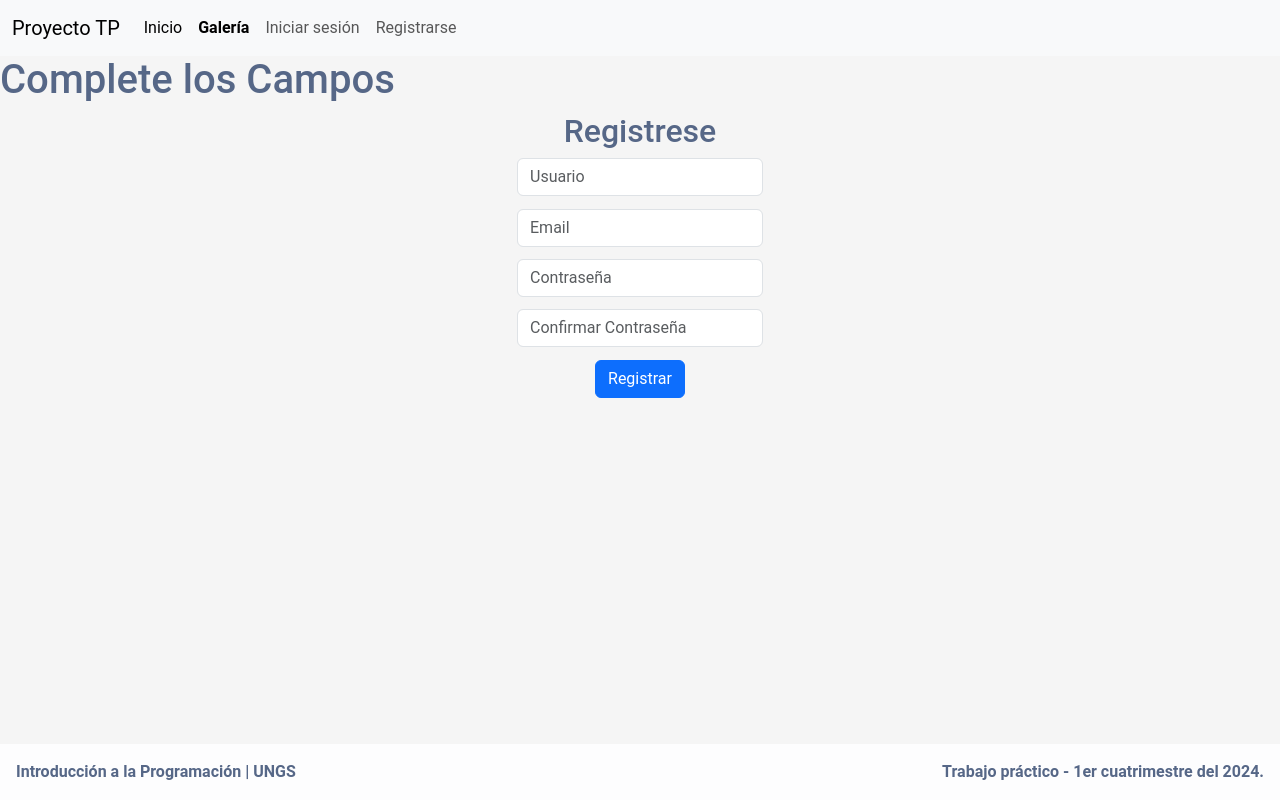
After one commit to NatyEva/TP-Intro_Program, a Django app: page /registration/ in a window 1280 px wide. The commit adds this page. Run offline with Django 5.2, Linux system fonts and the light colour scheme; some libraries are stand-ins or nearby versions.

Commit message:
registracion de usuarios

```diff
--- /dev/null
+++ b/nasa_image_gallery/forms.py
@@ -0,0 +1,8 @@
+from django import forms
+from django.contrib.auth.forms import UserCreationForm
+from django.contrib.auth.models import User
+
+class CustomUserCreationForm(UserCreationForm):
+    class Meta:
+        model = User
+        fields =['username','first_name','last_name','email']
--- a/nasa_image_gallery/templates/header.html
+++ b/nasa_image_gallery/templates/header.html
@@ -35,6 +35,9 @@
                               <a class="nav-link" href="{% url 'exit' %}">Salir</a> {% else %}
                         <a class="nav-link" href="{% url 'login' %}">Iniciar sesión</a> {% endif %}
                     </li>
+                    <li class="nav-item">
+                        <a class="nav-link" href="{% url 'registration' %}">Registrarse</a>
+                    </li>
                 </ul>
 
 
--- a/nasa_image_gallery/templates/registration/login.html
+++ b/nasa_image_gallery/templates/registration/login.html
@@ -12,6 +12,9 @@
         <div class="form-group">
             <button type="submit" class="btn btn-primary btn-block">Ingresar</button>
         </div>
+        <p class="text-center">
+            Registrese en <a href="{% url 'registration' %}">este link.</a>
+        </p>
     </form>
 </div>
 {% endblock %}
--- /dev/null
+++ b/nasa_image_gallery/templates/registration/registration.html
@@ -0,0 +1,39 @@
+{% extends 'header.html' %} {% block content %}
+
+<html>
+<head>
+
+
+<title>Registracion</title>
+
+
+
+</head>
+
+    <body>
+        <h1>Complete los Campos</h1>
+        <div class="registration-form" style="text-align: center;">
+            <form action="" method="post" style="display: inline-block;">    {#el metodo post porque queremos que se nos envie como propietarios del sitio web en formato de correo electrinico en nuestra direccion y crsf es un token de seguridad web#}
+                {% csrf_token %}
+                <h2 class="text-center">Registrese</h2>
+                <div class="form-group" style="margin-bottom: 5%;">
+                     <input type="text" name="username" id="username" class="form-control" placeholder="Usuario" required="required">
+                </div>
+                <div class="form-group" style="margin-bottom: 5%;">
+                     <input type="text" name="email" id="email" class="form-control" placeholder="Email" required="required">
+                </div>
+                <div class="form-group" style="margin-bottom: 5%;">
+                     <input type="password" name="password1" id="password" class="form-control" placeholder="Contraseña" required="required">
+                </div>
+                <div class="form-group" style="margin-bottom: 5%;">
+                     <input type="password" name="password2" id="password" class="form-control" placeholder="Confirmar Contraseña" required="required">
+                </div>
+                <div class="form-group">
+                     <button type="submit" class="btn btn-primary btn-block">Registrar</button>
+                </div>
+            </form>
+        </div>
+    </body>
+
+</html>
+{% endblock %}
--- a/nasa_image_gallery/urls.py
+++ b/nasa_image_gallery/urls.py
@@ -6,6 +6,7 @@ urlpatterns = [
 
     path('', views.index_page, name='index-page'),
     path('login/', views.login_views, name='login'),
+    path('registration/', views.registration, name='registration'),
     path('home/', views.home, name='home'),
     path('buscar/', views.search, name='buscar'),
 
--- a/nasa_image_gallery/views.py
+++ b/nasa_image_gallery/views.py
@@ -5,12 +5,15 @@ from django.shortcuts import redirect, render
 from .layers.services import services_nasa_image_gallery
 from .layers.dao import repositories
 from django.contrib.auth.decorators import login_required
-from django.contrib.auth import logout, login
+from django.contrib.auth import logout, login,authenticate
 from django.views.generic import ListView
 from django.core.paginator import Paginator
 from django.http import JsonResponse
 from .layers.generic.mapper import fromTemplateIntoNASACard
 from django.http import HttpResponseBadRequest
+from django.core.mail import send_mail  #envia el mail a la casilla de la persona registrada
+from .forms import CustomUserCreationForm
+
 
 # función que invoca al template del índice de la aplicación.
 def index_page(request):
@@ -141,3 +144,36 @@ def exit(request):
 def login_views(request):
     login(request)
     return redirect(request,'login.html')  #me redirige a la planilla de login
+
+def registration(request):
+    data = {
+        'form': CustomUserCreationForm()
+    }
+    if request.method=='POST':
+        user_creation_form = CustomUserCreationForm(data=request.POST)
+
+        if user_creation_form.is_valid():
+            user_creation_form.save()
+            user = authenticate(username=user_creation_form.cleaned_data['username'], password=user_creation_form.cleaned_data['password1'], email=user_creation_form.cleaned_data['email'])
+            login(request, user)
+            return redirect('home')
+    return render (request, 'registration/registration.html',data)
+
+"""
+def contacto_mail(request):
+    if request.method=="POST":   #detecta que se toca el boton en viar y vamos a trabajar para enviar a un mail la libreria de django .mail.
+
+        mail=request.POST["asunto"]
+
+        password=request.POST["password"]
+
+        email_from=settings.EMAIL_HOST_USER
+
+        recipient_list=["Nicolasfalzetta@outlook.com"]
+
+        send_mail(subject, email_from, recipient_list)
+
+        return render(request,"gracias.html") #nos re dirige a una plantilla de mensaje al apretar el boton enviar es previo antes de las lineas de codigo importantes..
+
+    return render(request, "registration.html")
+ """
```
Also changed, not shown: db.sqlite3.
